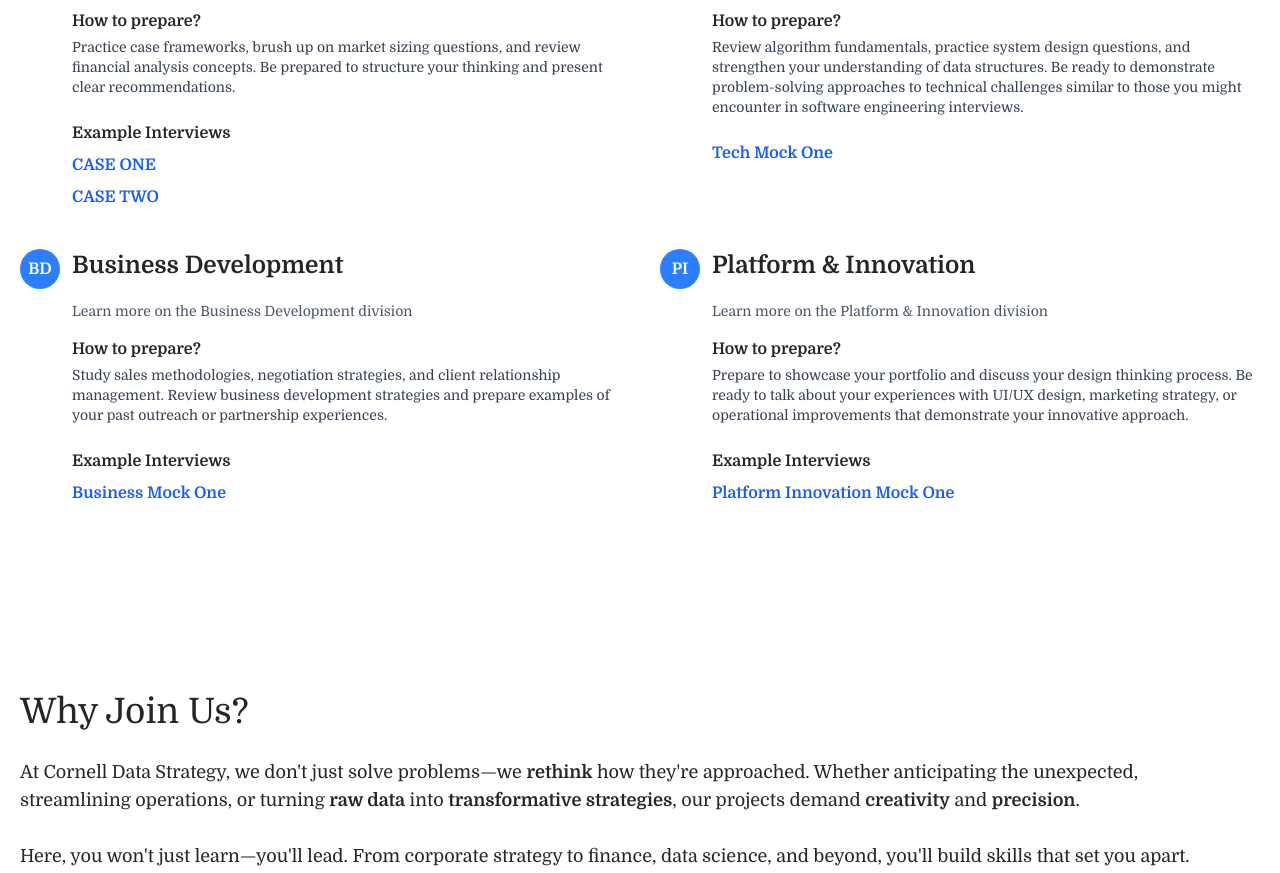
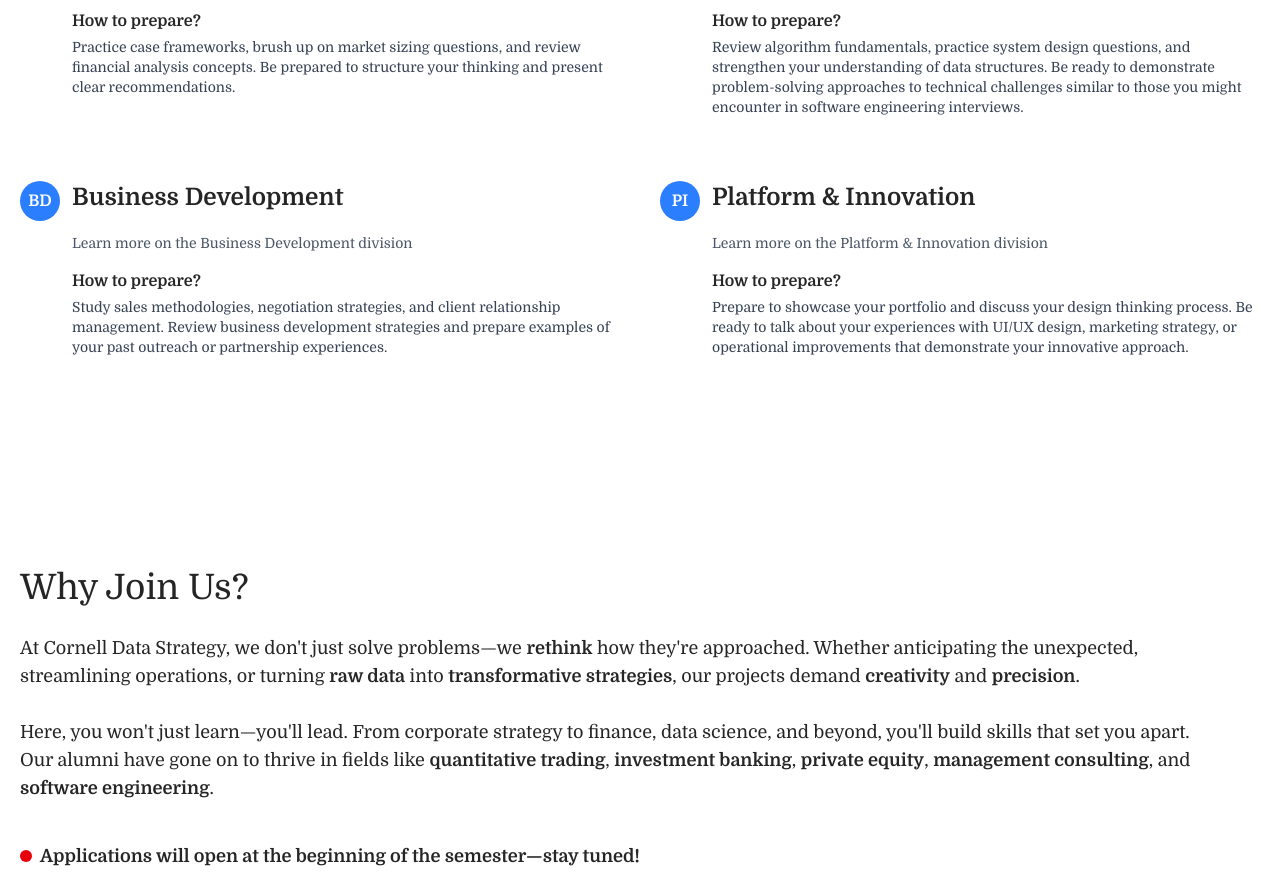
Before and after one commit to ahmed-52/cds, a React (Vite) app in the folder vite-frontend/: page /membership in a window 1280 px wide. Shown: the part 2040-2913 px from the top of the page. Built offline with nearby package versions, Linux system fonts and the light colour scheme.

Commit message:
refactor Interview component to comment out example interviews sections for clarity

```diff
--- a/vite-frontend/src/components/Membership/Interview.jsx
+++ b/vite-frontend/src/components/Membership/Interview.jsx
@@ -30,8 +30,8 @@
             </p>
           </div>
 
-          <div className="ml-[52px]">
-            <h4 className="font-bold mb-2 text-textcl">Example Interviews</h4>
+          {/* <div className="ml-[52px]"> */}
+            {/* <h4 className="font-bold mb-2 text-textcl">Example Interviews</h4>
             <div className="flex flex-col space-y-2">
               {interviewData.strategy.examples.map((item, index) => (
                 <a
@@ -45,7 +45,7 @@
                 </a>
               ))}
             </div>
-          </div>
+          </div> */}
         </div>
 
         {/* Tech & Implementation */}
@@ -71,7 +71,7 @@
             </p>
           </div>
 
-          <div className="ml-[52px]">
+          {/* <div className="ml-[52px]">
             {interviewData.tech.examples.map((item, index) => (
               <a
                 key={`tech-example-${index}`}
@@ -83,7 +83,7 @@
                 {item.title}
               </a>
             ))}
-          </div>
+          </div> */}
         </div>
 
         {/* Business Development */}
@@ -109,7 +109,7 @@
             </p>
           </div>
 
-          <div className="ml-[52px]">
+          {/* <div className="ml-[52px]">
             <h4 className="font-bold mb-2 text-textcl">Example Interviews</h4>
             <div className="flex flex-col space-y-2">
               {interviewData.business.examples.map((item, index) => (
@@ -124,7 +124,7 @@
                 </a>
               ))}
             </div>
-          </div>
+          </div> */}
         </div>
 
         {/* Platform & Innovation */}
@@ -150,7 +150,7 @@
             </p>
           </div>
 
-          <div className="ml-[52px]">
+          {/* <div className="ml-[52px]">
             <h4 className="font-bold mb-2 text-textcl">Example Interviews</h4>
             <div className="flex flex-col space-y-2">
               {interviewData.platform.examples.map((item, index) => (
@@ -165,7 +165,7 @@
                 </a>
               ))}
             </div>
-          </div>
+          </div> */}
         </div>
       </div>
     </div>
```
